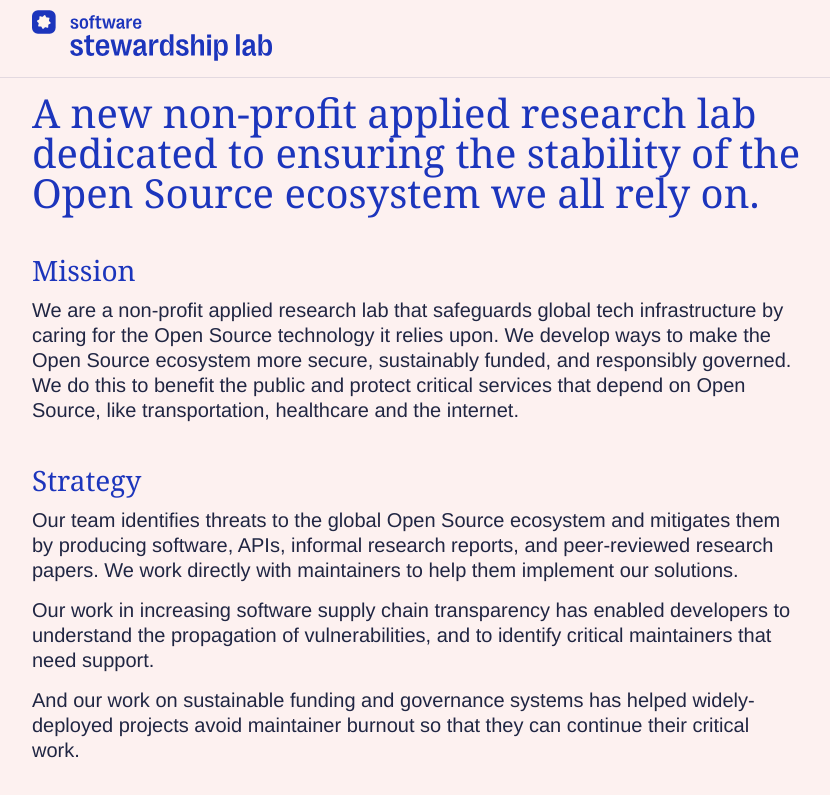
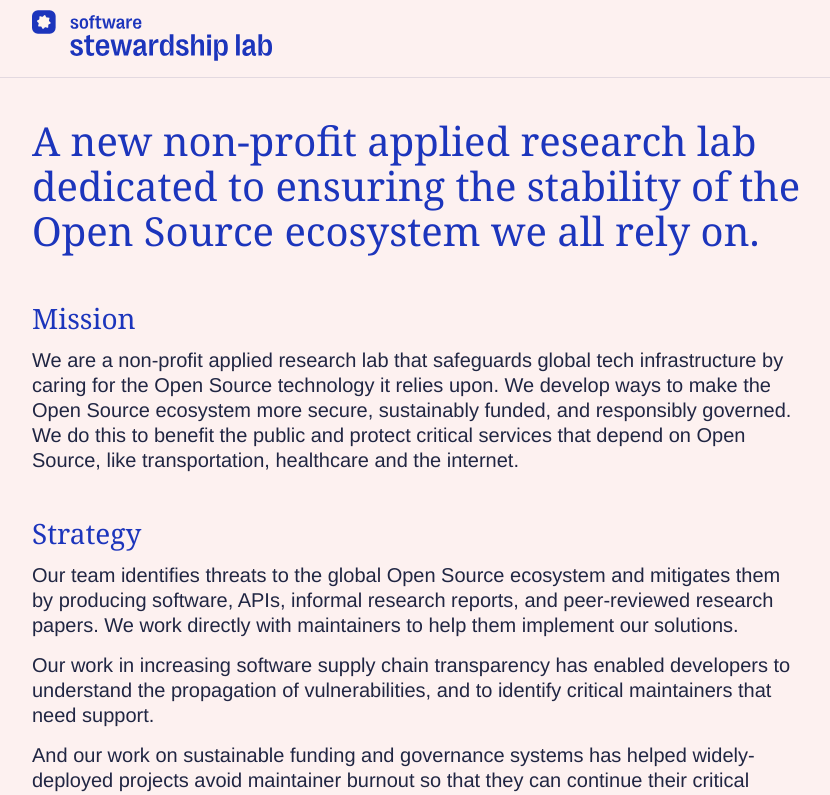
Before and after one commit to MirandaHeath/stewardshiplab.org, a Nuxt app: page / in a window 1280 px wide. Shown: the top 795 px of the page, without its empty margins (223-1053 px from the left). Built offline with nearby package versions, Linux system fonts and the light colour scheme.

Commit message:
adjust dimensions

```diff
--- a/app/assets/css/main.css
+++ b/app/assets/css/main.css
@@ -19,14 +19,15 @@
   --line-height-xs: 20px;
   --line-height-s: 25px;
   --line-height-m: 25px;
-  --line-height-l: 25px;
-  --line-height-xl: 40px;
+  --line-height-l: 30px;
+  --line-height-xl: 45px;
   --line-height-xxl: 55px;
 
   --font-family-sans: 'Montreuil', 'Helvetica Neue', Helvetica, sans-serif;
   --font-family-serif: 'Valkyrie', 'Georgia Pro', Georgia, serif;
 
-  --border-radius: 10px;
+  --border-radius-s: 5px;
+  --border-radius-l: 10px;
 }
 
 * {
@@ -65,6 +66,12 @@ h1, h2, h3, h4, h5, h6 {
   line-height: var(--line-height-l);
   font-weight: normal;
   color: var(--color-blue);
+  &:first-child {
+    margin-top: 0;
+  }
+  &:last-child {
+    margin-bottom: 0;
+  }
 }
 
 h3 {
@@ -77,8 +84,16 @@ h3 {
 }
 
 .page-intro {
+  margin-bottom: 50px;
   font-size: var(--font-size-xl);
   line-height: var(--line-height-xl);
+}
+
+.page-title {
+  max-width: 600px;
+  margin-bottom: 30px;
+  font-size: var(--font-size-xxl);
+  line-height: var(--line-height-xxl);
 }
 
 .visually-hidden {
@@ -132,7 +147,7 @@ section {
   margin-right: auto;
   padding: 0 15px;
   &.container--wide {
-    max-width: 1100px;
+    max-width: 1500px;
   }
 }
 
@@ -165,6 +180,10 @@ header {
       height: auto;
     }
   }
+}
+
+main {
+  padding: 40px 0;
 }
 
 footer {
--- a/app/pages/index.vue
+++ b/app/pages/index.vue
@@ -1,11 +1,11 @@
 <template>
   <div class="container">
     <section>
-      <h1 class="visually-hidden">Software Stewardship Lab</h1>
-      <p class="page-intro">
+      <div class="page-intro">
         A new non-profit applied research lab dedicated to ensuring the stability of the Open Source
         ecosystem we all rely on.
-      </p>
+      </div>
+      <h1 class="visually-hidden">Software Stewardship Lab</h1>
       <h2>
         Mission
       </h2>
@@ -543,7 +543,7 @@
   .postcard__main {
     width: auto;
     height: auto;
-    border-radius: var(--border-radius);
+    border-radius: var(--border-radius-l);
   }
   .postcard__starset {
     width: 100px;
@@ -576,7 +576,7 @@
 .members {
   display: flex;
   flex-direction: column;
-  gap: 10px;
+  gap: 15px;
 }
 .member {
   --photo-size: 60px;
```
